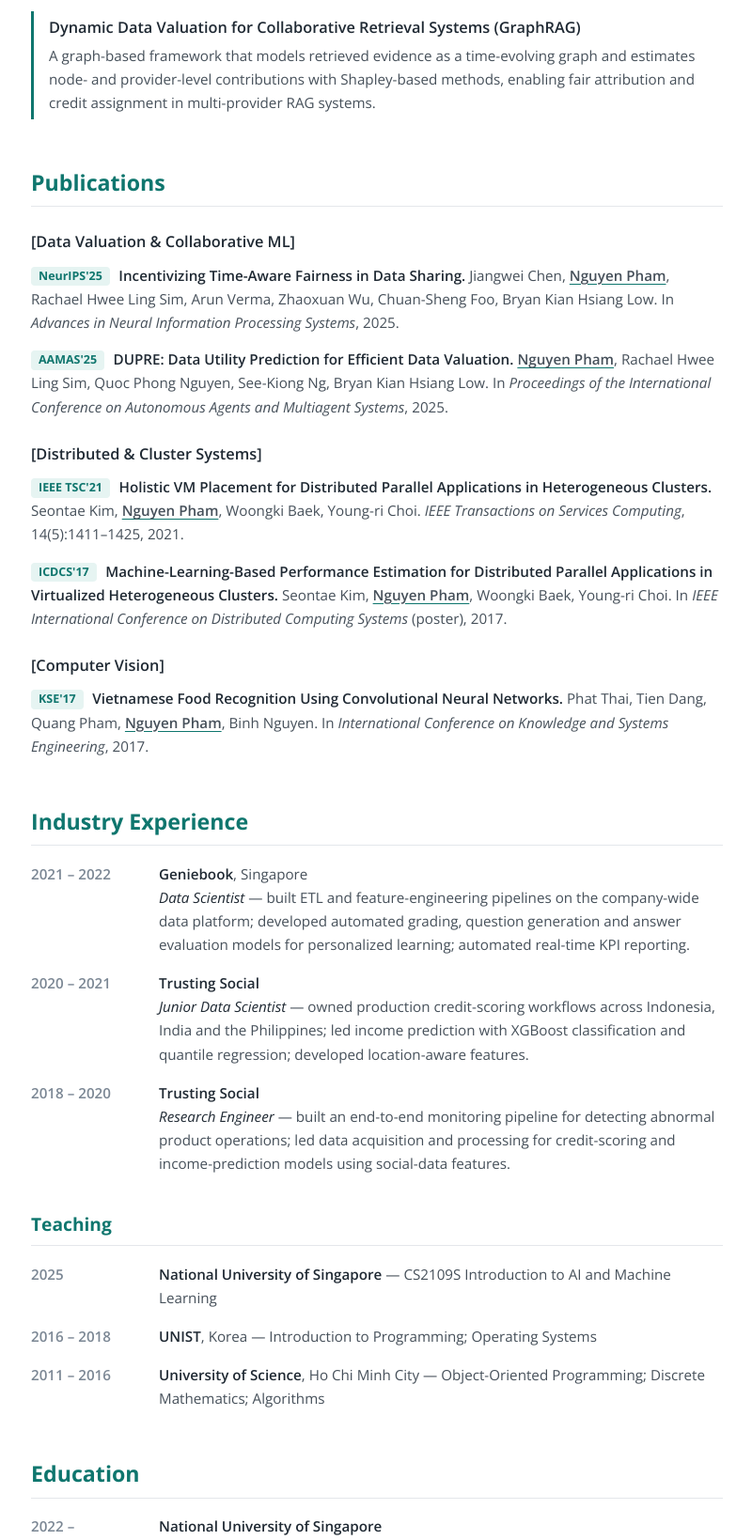
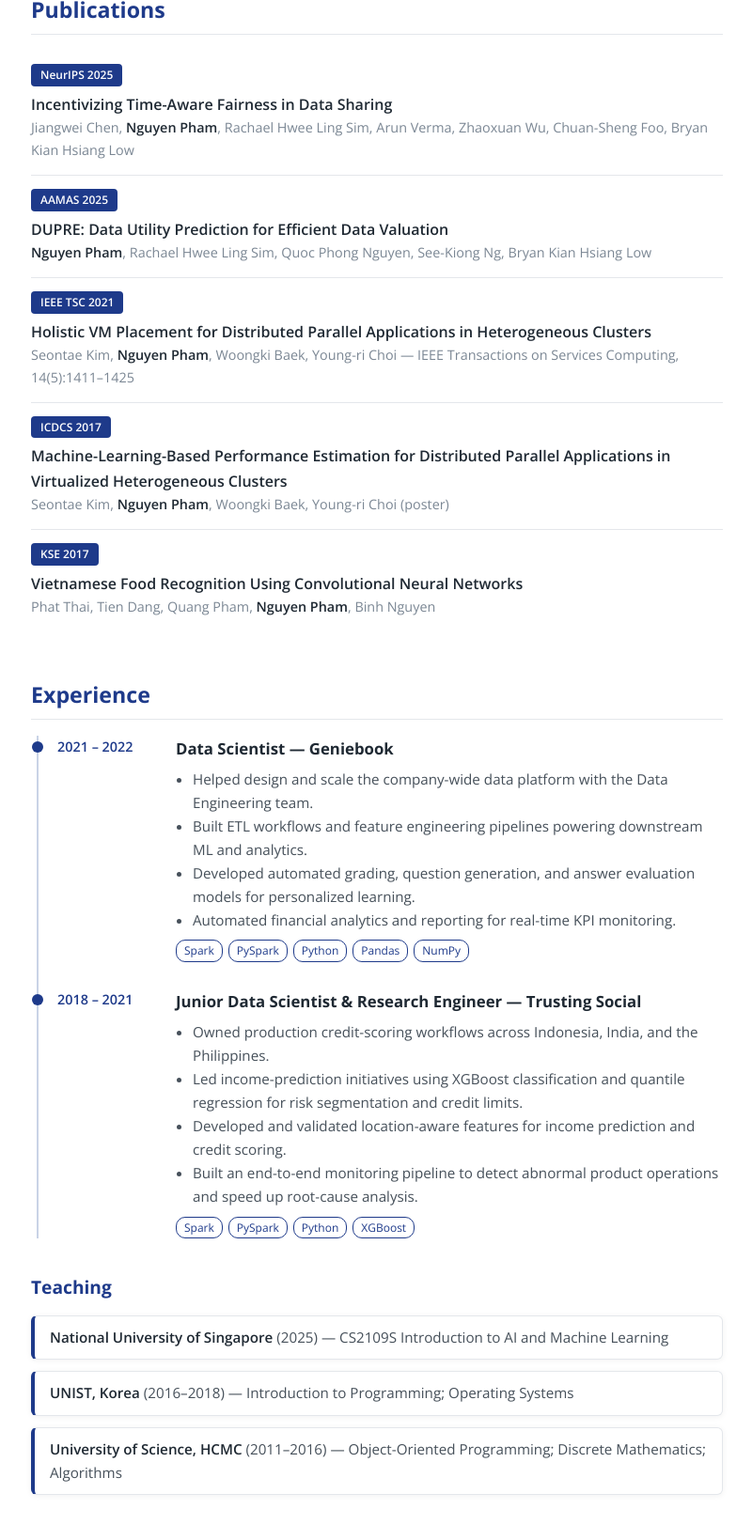
Before and after one commit to kakaeriol/kakaeriol.github.io, a plain HTML site: page index.html in a window 1280 px wide. Shown: the part 1161-2800 px from the top of the page at 94% size, without its empty margins (335-1135 px from the left). Drawn offline with nearby package versions, Linux system fonts and the light colour scheme.

Commit message:
Switch to navy theme, remove news, restore boxed section styles
Use navy accent instead of teal, drop Recent News section, and bring
back boxed research/teaching lists, badge-style publications and dotted
experience timeline.

Co-Authored-By: Claude Opus 5.5 <noreply@anthropic.com>

```diff
--- a/index.html
+++ b/index.html
@@ -23,7 +23,6 @@
 
     <nav class="menu" aria-label="Site navigation">
       <a href="#about">About</a>
-      <a href="#news">News</a>
       <a href="#research">Research</a>
       <a href="#publications">Publications</a>
       <a href="#experience">Experience</a>
@@ -76,28 +75,20 @@
       </ul>
     </section>
 
-    <section id="news">
-      <h2>Recent News</h2>
-      <ul class="news">
-        <li><span class="date">2025</span> Our paper <em>Incentivizing Time-Aware Fairness in Data Sharing</em> was accepted at <strong>NeurIPS 2025</strong>.</li>
-        <li><span class="date">2025</span> Our paper <em>DUPRE: Data Utility Prediction for Efficient Data Valuation</em> was accepted at <strong>AAMAS 2025</strong>.</li>
-        <li><span class="date">2025</span> Teaching Assistant for <strong>CS2109S</strong> Introduction to AI and Machine Learning at NUS.</li>
-      </ul>
-    </section>
 
     <section id="research">
       <h2>Research in Progress</h2>
-      <ul class="entries">
+      <ul class="box-list">
         <li>
-          <h3>Shapley-Guided Interaction-Aware Data Selection for LLM Pretraining</h3>
+          <strong>Shapley-Guided Interaction-Aware Data Selection for LLM Pretraining</strong>
           <p>Model-aware data selection using in-run approximations of Data Shapley values that capture both model state and within-batch interactions, enabling a lightweight scorer to dynamically rank large pretraining corpora for curriculum-style data curation under compute constraints.</p>
         </li>
         <li>
-          <h3>Modality Value Estimation for Vision-Language Models</h3>
+          <strong>Modality Value Estimation for Vision-Language Models</strong>
           <p>A modality valuation framework that quantifies the marginal and interaction contributions of vision and language at the data-point level. These signals guide synthetic data generation and targeted augmentation, improving robustness and downstream performance of multimodal models.</p>
         </li>
         <li>
-          <h3>Dynamic Data Valuation for Collaborative Retrieval Systems (GraphRAG)</h3>
+          <strong>Dynamic Data Valuation for Collaborative Retrieval Systems (GraphRAG)</strong>
           <p>A graph-based framework that models retrieved evidence as a time-evolving graph and estimates node- and provider-level contributions with Shapley-based methods, enabling fair attribution and credit assignment in multi-provider RAG systems.</p>
         </li>
       </ul>
@@ -105,85 +96,71 @@
 
     <section id="publications">
       <h2>Publications</h2>
-
-      <h3 class="topic">[Data Valuation &amp; Collaborative ML]</h3>
-      <ul class="pubs">
+      <ul class="pub-list">
         <li>
-          <span class="venue">NeurIPS'25</span>
-          <span class="title">Incentivizing Time-Aware Fairness in Data Sharing.</span>
-          Jiangwei Chen, <span class="me">Nguyen Pham</span>, Rachael Hwee Ling Sim, Arun Verma, Zhaoxuan Wu, Chuan-Sheng Foo, Bryan Kian Hsiang Low.
-          In <em>Advances in Neural Information Processing Systems</em>, 2025.
+          <span class="venue">NeurIPS 2025</span>
+          <span class="pub-title">Incentivizing Time-Aware Fairness in Data Sharing</span>
+          <span class="authors">Jiangwei Chen, <strong>Nguyen Pham</strong>, Rachael Hwee Ling Sim, Arun Verma, Zhaoxuan Wu, Chuan-Sheng Foo, Bryan Kian Hsiang Low</span>
         </li>
         <li>
-          <span class="venue">AAMAS'25</span>
-          <span class="title">DUPRE: Data Utility Prediction for Efficient Data Valuation.</span>
-          <span class="me">Nguyen Pham</span>, Rachael Hwee Ling Sim, Quoc Phong Nguyen, See-Kiong Ng, Bryan Kian Hsiang Low.
-          In <em>Proceedings of the International Conference on Autonomous Agents and Multiagent Systems</em>, 2025.
-        </li>
-      </ul>
-
-      <h3 class="topic">[Distributed &amp; Cluster Systems]</h3>
-      <ul class="pubs">
-        <li>
-          <span class="venue">IEEE TSC'21</span>
-          <span class="title">Holistic VM Placement for Distributed Parallel Applications in Heterogeneous Clusters.</span>
-          Seontae Kim, <span class="me">Nguyen Pham</span>, Woongki Baek, Young-ri Choi.
-          <em>IEEE Transactions on Services Computing</em>, 14(5):1411–1425, 2021.
+          <span class="venue">AAMAS 2025</span>
+          <span class="pub-title">DUPRE: Data Utility Prediction for Efficient Data Valuation</span>
+          <span class="authors"><strong>Nguyen Pham</strong>, Rachael Hwee Ling Sim, Quoc Phong Nguyen, See-Kiong Ng, Bryan Kian Hsiang Low</span>
         </li>
         <li>
-          <span class="venue">ICDCS'17</span>
-          <span class="title">Machine-Learning-Based Performance Estimation for Distributed Parallel Applications in Virtualized Heterogeneous Clusters.</span>
-          Seontae Kim, <span class="me">Nguyen Pham</span>, Woongki Baek, Young-ri Choi.
-          In <em>IEEE International Conference on Distributed Computing Systems</em> (poster), 2017.
+          <span class="venue">IEEE TSC 2021</span>
+          <span class="pub-title">Holistic VM Placement for Distributed Parallel Applications in Heterogeneous Clusters</span>
+          <span class="authors">Seontae Kim, <strong>Nguyen Pham</strong>, Woongki Baek, Young-ri Choi — IEEE Transactions on Services Computing, 14(5):1411–1425</span>
         </li>
-      </ul>
-
-      <h3 class="topic">[Computer Vision]</h3>
-      <ul class="pubs">
         <li>
-          <span class="venue">KSE'17</span>
-          <span class="title">Vietnamese Food Recognition Using Convolutional Neural Networks.</span>
-          Phat Thai, Tien Dang, Quang Pham, <span class="me">Nguyen Pham</span>, Binh Nguyen.
-          In <em>International Conference on Knowledge and Systems Engineering</em>, 2017.
+          <span class="venue">ICDCS 2017</span>
+          <span class="pub-title">Machine-Learning-Based Performance Estimation for Distributed Parallel Applications in Virtualized Heterogeneous Clusters</span>
+          <span class="authors">Seontae Kim, <strong>Nguyen Pham</strong>, Woongki Baek, Young-ri Choi (poster)</span>
+        </li>
+        <li>
+          <span class="venue">KSE 2017</span>
+          <span class="pub-title">Vietnamese Food Recognition Using Convolutional Neural Networks</span>
+          <span class="authors">Phat Thai, Tien Dang, Quang Pham, <strong>Nguyen Pham</strong>, Binh Nguyen</span>
         </li>
       </ul>
     </section>
 
     <section id="experience">
-      <h2>Industry Experience</h2>
-      <ul class="timeline">
-        <li>
-          <span class="date">2021 – 2022</span>
-          <div>
-            <strong>Geniebook</strong>, Singapore<br />
-            <em>Data Scientist</em> — built ETL and feature-engineering pipelines on the company-wide data platform;
-            developed automated grading, question generation and answer evaluation models for personalized learning;
-            automated real-time KPI reporting.
+      <h2>Experience</h2>
+      <div class="xp-timeline">
+        <div class="xp-item">
+          <div class="xp-date">2021 – 2022</div>
+          <div class="xp-body">
+            <h3>Data Scientist — Geniebook</h3>
+            <ul>
+              <li>Helped design and scale the company-wide data platform with the Data Engineering team.</li>
+              <li>Built ETL workflows and feature engineering pipelines powering downstream ML and analytics.</li>
+              <li>Developed automated grading, question generation, and answer evaluation models for personalized learning.</li>
+              <li>Automated financial analytics and reporting for real-time KPI monitoring.</li>
+            </ul>
+            <div class="tags"><span>Spark</span><span>PySpark</span><span>Python</span><span>Pandas</span><span>NumPy</span></div>
           </div>
-        </li>
-        <li>
-          <span class="date">2020 – 2021</span>
-          <div>
-            <strong>Trusting Social</strong><br />
-            <em>Junior Data Scientist</em> — owned production credit-scoring workflows across Indonesia, India and the Philippines;
-            led income prediction with XGBoost classification and quantile regression; developed location-aware features.
+        </div>
+        <div class="xp-item">
+          <div class="xp-date">2018 – 2021</div>
+          <div class="xp-body">
+            <h3>Junior Data Scientist &amp; Research Engineer — Trusting Social</h3>
+            <ul>
+              <li>Owned production credit-scoring workflows across Indonesia, India, and the Philippines.</li>
+              <li>Led income-prediction initiatives using XGBoost classification and quantile regression for risk segmentation and credit limits.</li>
+              <li>Developed and validated location-aware features for income prediction and credit scoring.</li>
+              <li>Built an end-to-end monitoring pipeline to detect abnormal product operations and speed up root-cause analysis.</li>
+            </ul>
+            <div class="tags"><span>Spark</span><span>PySpark</span><span>Python</span><span>XGBoost</span></div>
           </div>
-        </li>
-        <li>
-          <span class="date">2018 – 2020</span>
-          <div>
-            <strong>Trusting Social</strong><br />
-            <em>Research Engineer</em> — built an end-to-end monitoring pipeline for detecting abnormal product operations;
-            led data acquisition and processing for credit-scoring and income-prediction models using social-data features.
-          </div>
-        </li>
-      </ul>
+        </div>
+      </div>
 
-      <h2 class="sub">Teaching</h2>
-      <ul class="timeline">
-        <li><span class="date">2025</span><div><strong>National University of Singapore</strong> — CS2109S Introduction to AI and Machine Learning</div></li>
-        <li><span class="date">2016 – 2018</span><div><strong>UNIST</strong>, Korea — Introduction to Programming; Operating Systems</div></li>
-        <li><span class="date">2011 – 2016</span><div><strong>University of Science</strong>, Ho Chi Minh City — Object-Oriented Programming; Discrete Mathematics; Algorithms</div></li>
+      <h3 class="subsection">Teaching</h3>
+      <ul class="box-list compact">
+        <li><strong>National University of Singapore</strong> (2025) — CS2109S Introduction to AI and Machine Learning</li>
+        <li><strong>UNIST, Korea</strong> (2016–2018) — Introduction to Programming; Operating Systems</li>
+        <li><strong>University of Science, HCMC</strong> (2011–2016) — Object-Oriented Programming; Discrete Mathematics; Algorithms</li>
       </ul>
     </section>
 
--- a/style.css
+++ b/style.css
@@ -1,10 +1,10 @@
 /* ===========================
-   Theme — white + deep teal.
+   Theme — white + navy blue.
    Change --accent to re-color the whole site.
    =========================== */
 :root {
-  --accent: #0f766e;        /* deep teal */
-  --accent-soft: #e6f4f2;   /* light teal tint */
+  --accent: #1e3a8a;        /* navy blue */
+  --accent-soft: #e8edf8;   /* light navy tint */
   --ink: #1f2933;           /* headings */
   --text: #46505a;          /* body text */
   --muted: #7b8794;         /* dates, secondary */
@@ -146,62 +146,92 @@ p { margin: 0 0 1rem; }
 .interests { margin: 0 0 1rem; padding-left: 1.3rem; }
 .interests li::marker { color: var(--accent); }
 
-/* News */
-.news, .entries, .pubs, .timeline {
+.timeline {
   list-style: none;
   margin: 0;
   padding: 0;
 }
-.news li {
-  padding: 0.45rem 0;
-  border-bottom: 1px dashed var(--line);
+
+/* Boxed lists (Research in Progress, Teaching) */
+h3.subsection {
+  margin: 2.25rem 0 0.9rem;
+  font-size: 1.2rem;
+  font-weight: 700;
+  color: var(--accent);
 }
-.news li:last-child { border-bottom: none; }
-.news .date {
-  display: inline-block;
-  min-width: 3.5rem;
-  font-weight: 600;
-  color: var(--muted);
+.box-list { list-style: none; margin: 0; padding: 0; }
+.box-list li {
+  background: #fff;
+  border: 1px solid var(--line);
+  border-left: 4px solid var(--accent);
+  border-radius: 6px;
+  padding: 14px 18px;
+  margin-bottom: 12px;
+  box-shadow: 0 1px 6px rgba(15, 23, 42, 0.06);
 }
-
-/* Research in progress */
-.entries li {
-  padding: 0.25rem 0 0.25rem 1rem;
-  margin-bottom: 1.1rem;
-  border-left: 3px solid var(--accent);
+.box-list li p {
+  margin: 4px 0 0;
+  font-size: 0.95rem;
 }
-.entries h3 {
-  margin: 0 0 0.25rem;
-  font-size: 1.02rem;
-  font-weight: 600;
-  color: var(--ink);
-}
-.entries p { margin: 0; font-size: 0.95rem; }
+.box-list.compact li { padding: 10px 16px; font-size: 0.95rem; }
 
 /* Publications */
-.topic {
-  margin: 1.5rem 0 0.6rem;
-  font-size: 1.02rem;
+.pub-list { list-style: none; margin: 0; padding: 0; }
+.pub-list li {
+  display: flex;
+  flex-direction: column;
+  padding: 14px 0;
+  border-bottom: 1px solid var(--line);
+}
+.pub-list li:last-child { border-bottom: none; }
+.pub-list .venue {
+  align-self: flex-start;
+  background: var(--accent);
+  color: #fff;
+  font-size: 0.75rem;
   font-weight: 600;
-  color: var(--ink);
+  padding: 2px 10px;
+  border-radius: 4px;
+  margin-bottom: 6px;
 }
-.pubs li {
-  margin-bottom: 0.9rem;
-  font-size: 0.95rem;
+.pub-list .pub-title { font-weight: 600; color: var(--ink); }
+.pub-list .authors { font-size: 0.9rem; color: var(--muted); }
+.pub-list .authors strong { color: var(--ink); }
+
+/* Experience timeline with dots */
+.xp-timeline {
+  border-left: 2px solid #c9d3e6;
+  padding-left: 20px;
+  margin-left: 6px;
 }
-.venue {
-  display: inline-block;
-  margin-right: 0.35rem;
-  padding: 0 0.5rem;
-  font-size: 0.78rem;
-  font-weight: 700;
+.xp-item {
+  position: relative;
+  display: grid;
+  grid-template-columns: 110px 1fr;
+  gap: 16px;
+  margin-bottom: 28px;
+}
+.xp-item::before {
+  content: "";
+  position: absolute;
+  left: -27px;
+  top: 6px;
+  width: 12px;
+  height: 12px;
+  border-radius: 50%;
+  background: var(--accent);
+}
+.xp-date { font-size: 0.9rem; font-weight: 600; color: var(--accent); }
+.xp-body h3 { margin: 0 0 6px; font-size: 1.05rem; color: var(--ink); }
+.xp-body ul { margin: 0; padding-left: 18px; font-size: 0.95rem; }
+.tags { display: flex; flex-wrap: wrap; gap: 6px; margin-top: 8px; }
+.tags span {
+  font-size: 0.75rem;
+  border: 1px solid var(--accent);
   color: var(--accent);
-  background: var(--accent-soft);
-  border-radius: 4px;
-  vertical-align: 1px;
+  padding: 1px 8px;
+  border-radius: 10px;
 }
-.pubs .title { font-weight: 600; color: var(--ink); }
-.me { font-weight: 600; text-decoration: underline; text-decoration-color: var(--accent); text-underline-offset: 3px; }
 
 /* Experience / Education */
 .timeline li {
@@ -268,5 +298,5 @@ footer {
 @media (max-width: 600px) {
   .avatar { width: 8.5rem; height: 8.5rem; font-size: 2.4rem; }
   .content { padding: 2rem 1rem; }
-  .timeline li { grid-template-columns: 1fr; gap: 0.1rem; }
+  .timeline li, .xp-item { grid-template-columns: 1fr; gap: 0.1rem; }
 }
```
